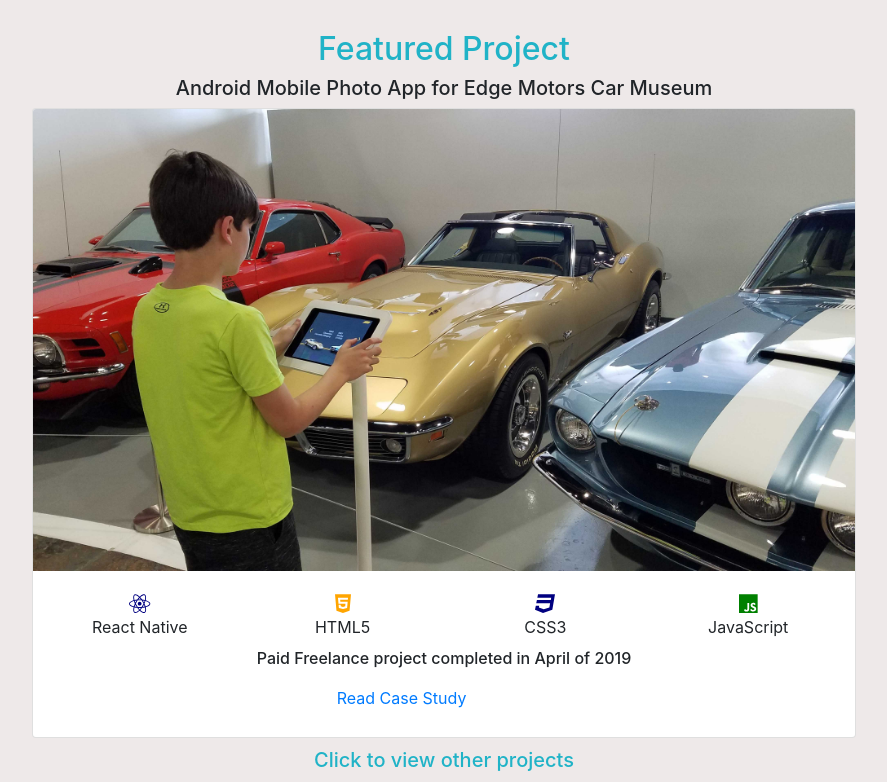
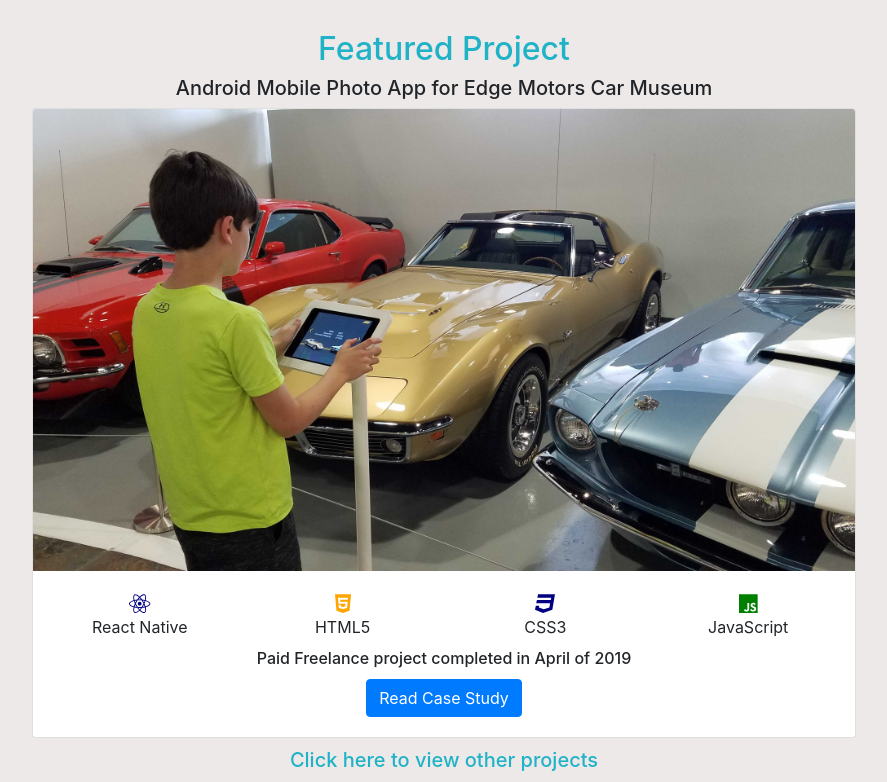
Before and after one commit to jcsmileyjr/v2-Portfolio, a React (Create React App) app in the folder portfolio/: page / in a window 1280 px wide. Shown: the part 692-1474 px from the top of the page, without its empty margins (196-1083 px from the left). Built offline with nearby package versions, Linux system fonts and the light colour scheme.

Commit message:
Changed "Read Case Study" into a CTA button

```diff
--- a/portfolio/src/components/intro.js
+++ b/portfolio/src/components/intro.js
@@ -103,15 +103,10 @@ export default function Intro(props) {
                 Paid Freelance project completed in April of 2019
               </Card.Subtitle>
               <Row>
-                <Col
-                  xs={{ span: 9, offset: 2 }}
-                  sm={{ span: 6, offset: 5 }}
-                  md={{ span: 6, offset: 3 }}
-                  lg={{ span: 6, offset: 4 }}
-                >
+                <Col className="center">
                   <Button
                     onClick={()=>{props.showCaseStudy("Edge Motors Museum")}}
-                    variant="link"
+                    variant="primary"
                   >
                     Read Case Study
                   </Button>
@@ -124,7 +119,7 @@ export default function Intro(props) {
             style={{ color: "rgb(32, 179, 199)" }}
             className="center rowWhiteSpace"
           >
-            Click to view other projects
+            Click here to view other projects
           </h5>
         </Col>
       </Row>
```
